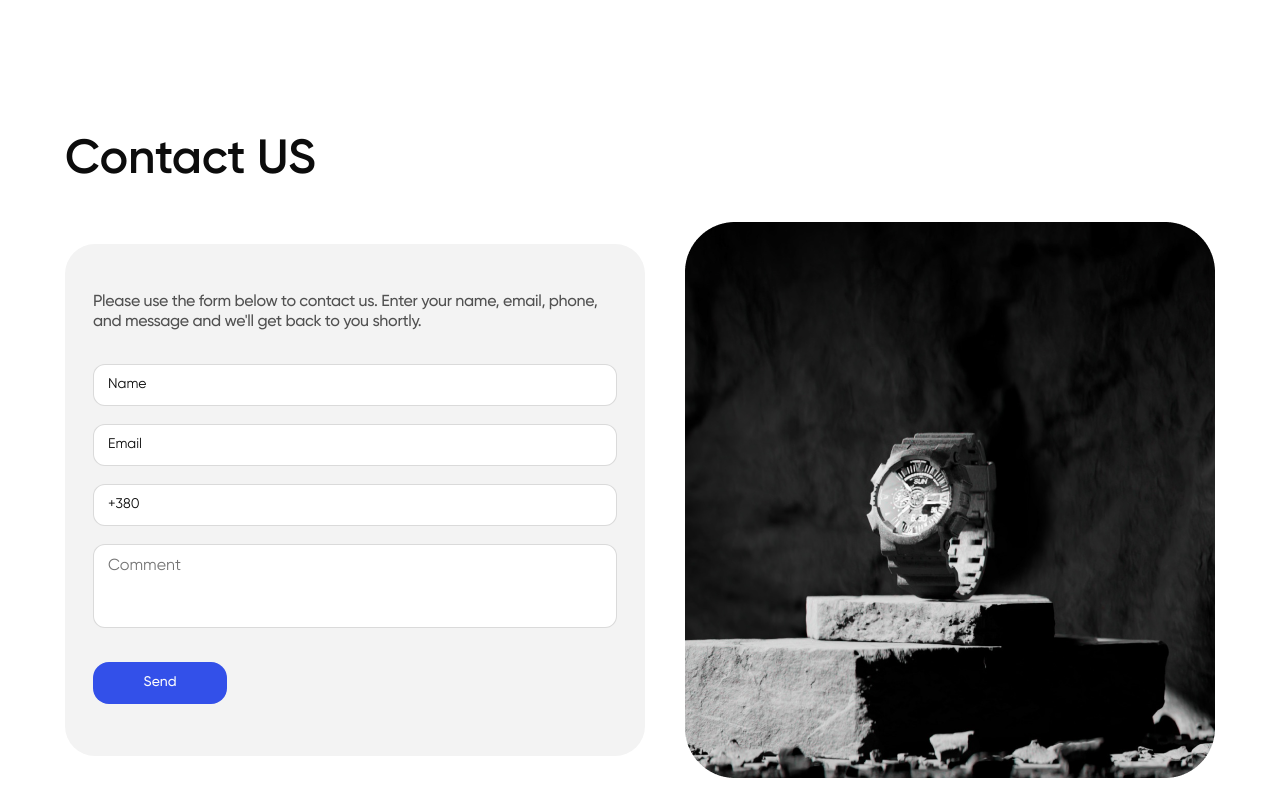
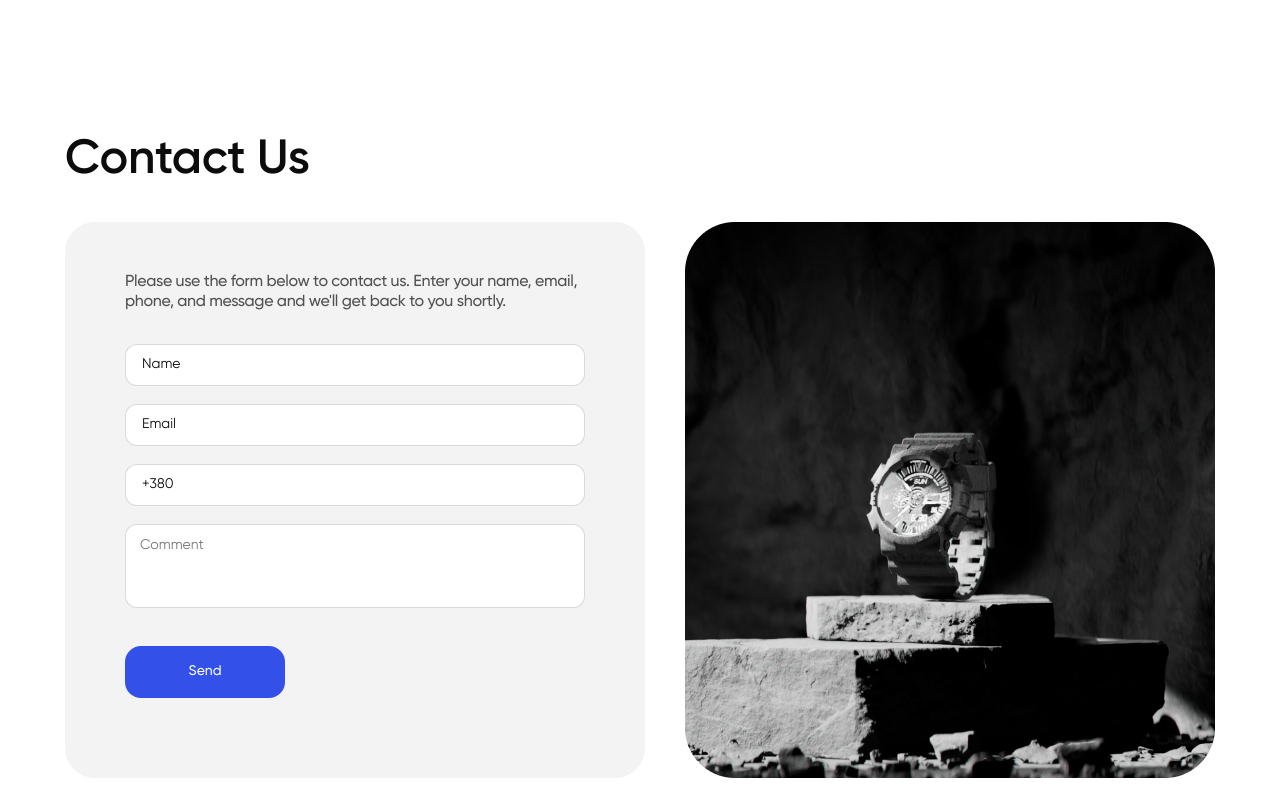
Before and after one commit to GoitStudentsWorks/html-css_bcon-70_project-SuccessfulTeam01, a website built with Vite: page src/index.html in a window 1280 px wide. Shown: the part 4660-5460 px from the top of the page. Built offline with nearby package versions, Linux system fonts and the light colour scheme.

Commit message:
fix add styles to section 8-contact-us

```diff
--- a/src/css/8-contact-us.css
+++ b/src/css/8-contact-us.css
@@ -29,23 +29,32 @@
   border-radius: 30px;
   padding: 48px 28px;
   width: 100%;
-  height: 512px;
   background-color: #f3f3f3;
+}
+@media only screen and (min-width: 768px) {
+  .contact-div-forma {
+    padding: 50px 122px;
+    min-height: 556px;
+  }
 }
 
 @media only screen and (min-width: 1280px) {
   .contact-div-forma {
     width: 580px;
+    padding: 50px 60px;
   }
 }
 
 .contact-p {
   font-weight: 500;
-  font-size: 16px;
-  line-height: 1.25;
-  letter-spacing: -0.02em;
   color: rgba(12, 12, 12, 0.7);
-  margin-bottom: 32px;
+  margin-bottom: 28px;
+}
+
+@media only screen and (min-width: 768px) {
+  .contact-p {
+    margin-bottom: 32px;
+  }
 }
 
 .contact-label {
@@ -53,8 +62,7 @@
 .contact-input {
   border: 1px solid rgba(12, 12, 12, 0.15);
   border-radius: 12px;
-  border-radius: 12px;
-  padding: 12px 226px 12px 14px;
+  padding: 12px 16px;
   width: 100%;
   height: 42px;
   margin: 0 auto;
@@ -66,12 +74,17 @@
   font-size: 14px;
   line-height: 1.28571;
   color: #0c0c0c;
+  min-width: 100px;
+}
+
+.contact-input:checked {
+  border: 1px solid #3350e9;
 }
 
 .contact-textarea {
   border: 1px solid rgba(12, 12, 12, 0.15);
   border-radius: 12px;
-  padding: 12px 136px 54px 14px;
+  padding: 12px 14px;
   width: 100%;
   height: 84px;
   resize: none;
@@ -79,6 +92,15 @@
   margin-bottom: 28px;
 }
 
+@media only screen and (min-width: 768px) {
+  .contact-textarea {
+    margin-bottom: 32px;
+  }
+}
+.contact-textarea::placeholder {
+  font-size: 14px;
+  line-height: 1.28571;
+}
 .contact-btn {
   font-weight: 500;
   font-size: 14px;
@@ -91,6 +113,18 @@
   height: 42px;
   background: #3350e9;
 }
+
+@media only screen and (min-width: 768px) {
+  .contact-btn {
+    padding: 17px 63px;
+    width: 160px;
+    height: 52px;
+  }
+}
+.contact-btn:hover,
+.contact-btn:focus {
+  background-color: #1f3cd4;
+}
 .contact-div-img {
   /* width: 100%; */
 }
--- a/src/partials/8-contact-us.html
+++ b/src/partials/8-contact-us.html
@@ -1,6 +1,6 @@
 <section class="section" id="contact">
   <div class="container">
-    <h2 class="contact-title">Contact US</h2>
+    <h2 class="contact-title">Contact Us</h2>
     <div class="contact-div-common">
       <div class="contact-div-forma">
         <p class="contact-p">
```
